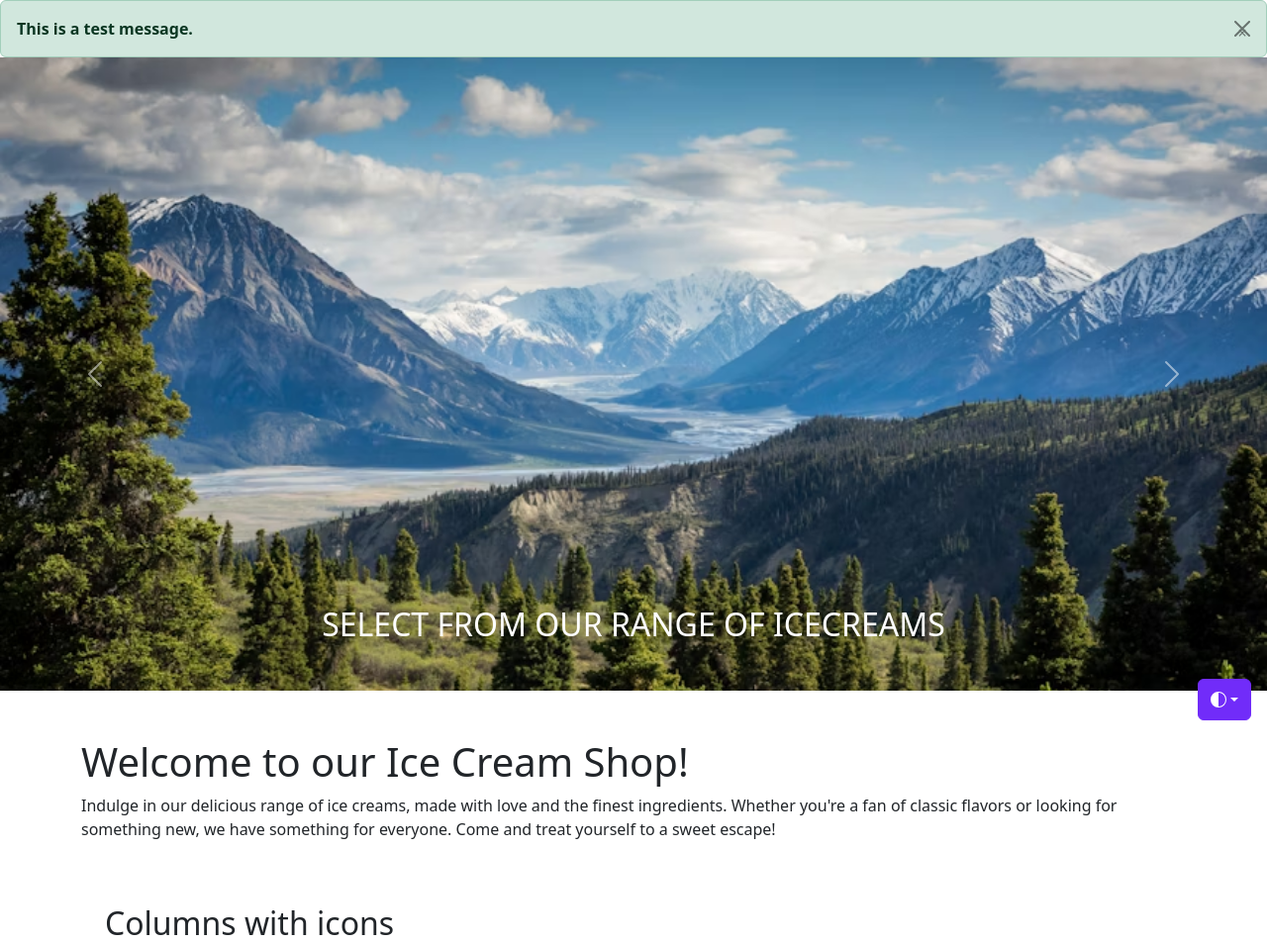
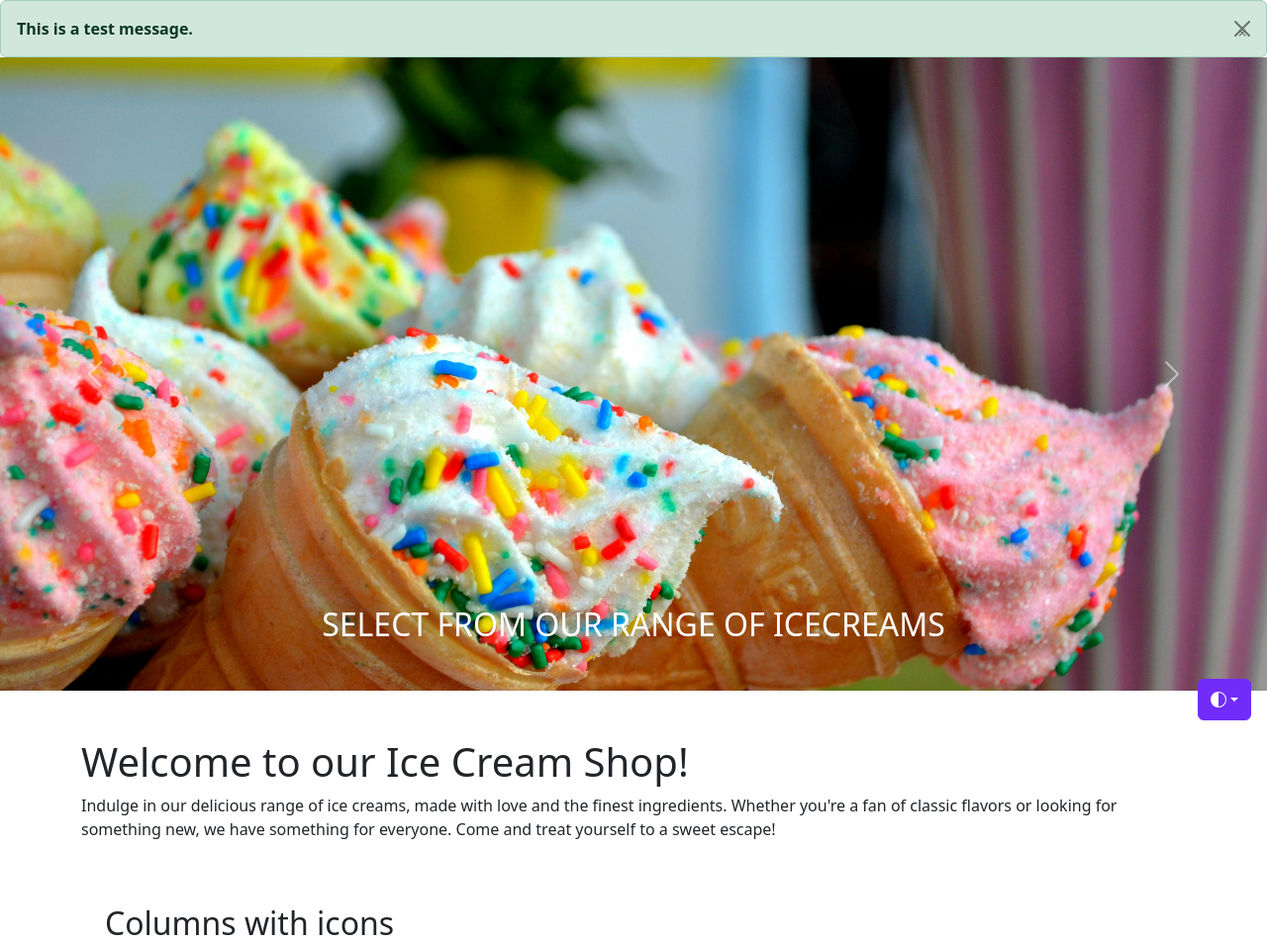
Before and after one commit to dhanrajk046/Django-Website-Project, a Django app: page / in a window 1280 px wide. Shown: the part 56-1009 px from the top of the page at 99% size. Run offline with Django 5.2, Linux system fonts and the light colour scheme; some libraries are stand-ins or nearby versions.

Commit message:
Updated index page and added images

```diff
--- a/templates/index.html
+++ b/templates/index.html
@@ -42,21 +42,21 @@
   <div class="carousel-inner">
 
     <div class="carousel-item active">
-      <img src="{% static '1.avif' %}" class="d-block w-100" alt="Icecream 1">
+      <img src="{% static 'A.jpg' %}" class="d-block w-100" alt="Icecream 1">
       <div class="carousel-caption d-none d-md-block">
         <h2>SELECT FROM OUR RANGE OF ICECREAMS</h2>
       </div>
     </div>
 
     <div class="carousel-item">
-      <img src="{% static '2.avif' %}" class="d-block w-100" alt="Icecream 2">
+      <img src="{% static 'B.jpg' %}" class="d-block w-100" alt="Icecream 2">
       <div class="carousel-caption d-none d-md-block">
         <h2>We serve icecreams with our love</h2>
       </div>
     </div>
 
     <div class="carousel-item">
-      <img src="{% static '3.avif' %}" class="d-block w-100" alt="Icecream 3">
+      <img src="{% static 'C.jpg' %}" class="d-block w-100" alt="Icecream 3">
       <div class="carousel-caption d-none d-md-block">
         <h2>Fresh & Delicious Icecreams</h2>
       </div>
```
Also changed, not shown: db.sqlite3, static/A.jpg (added), static/C.jpg (added), 1 other file.
